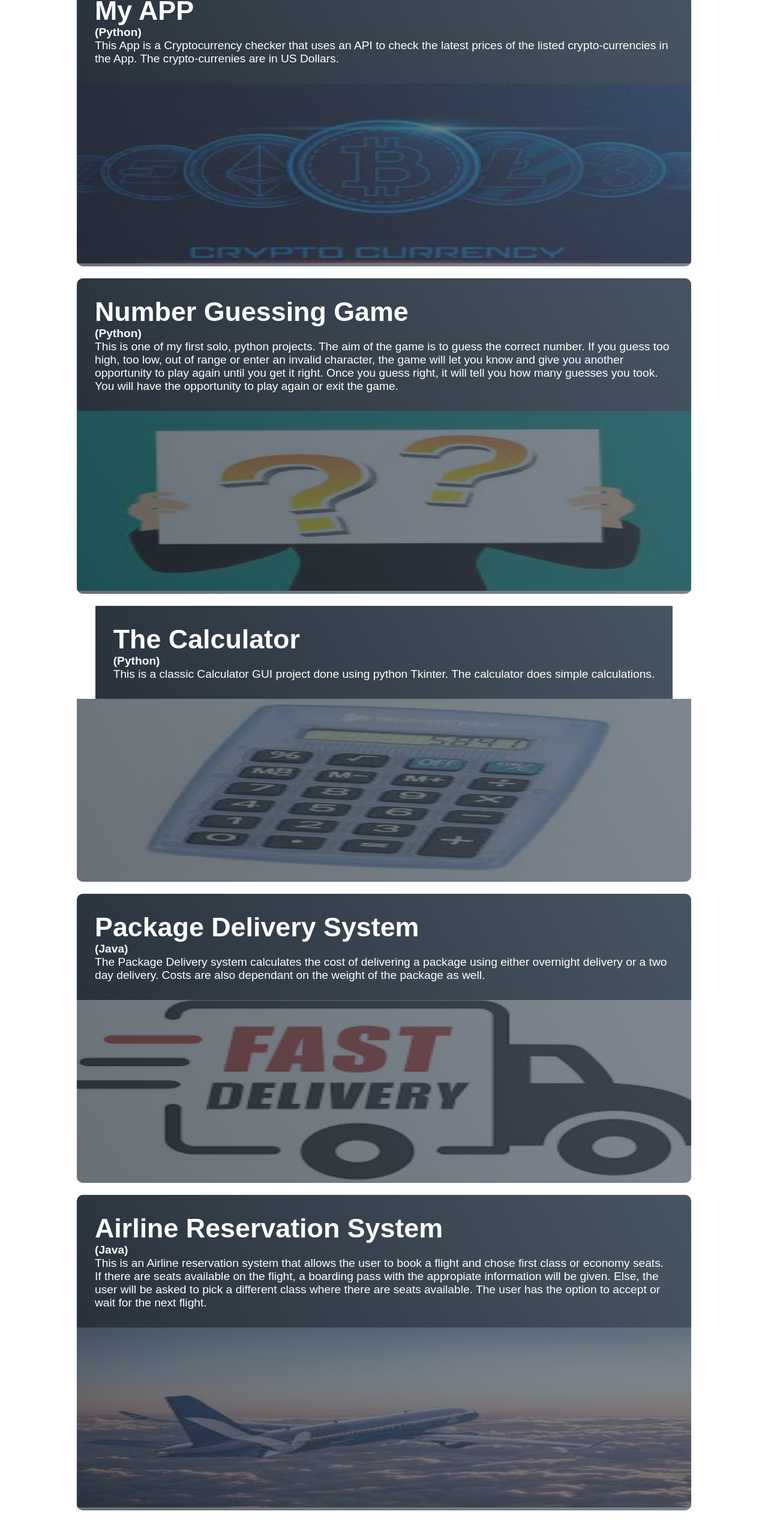
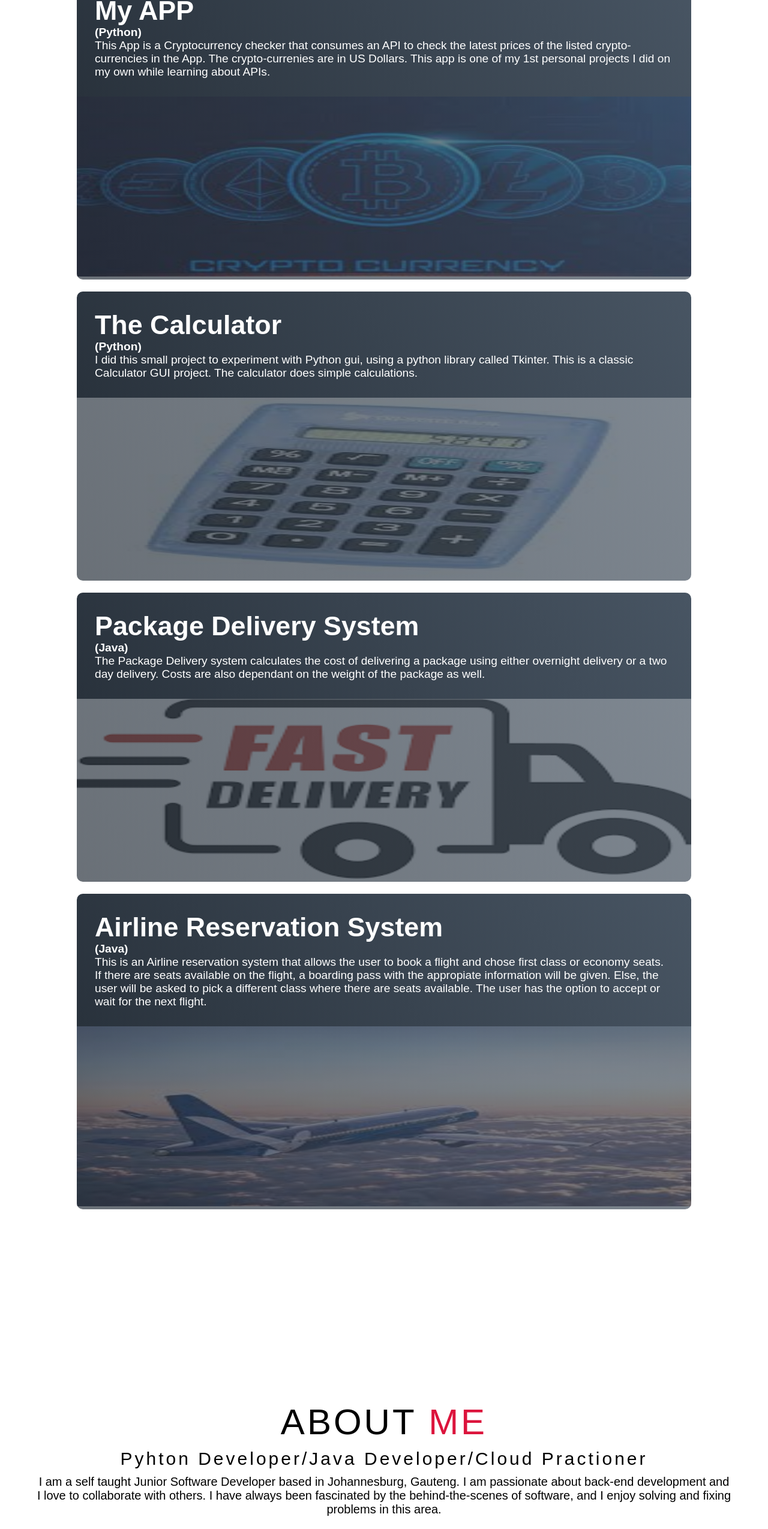
Before and after one commit to Tsholo-ku/portfolio, a plain HTML site: page index.html in a window 1280 px wide. Shown: the part 1227-3776 px from the top of the page at 60% size. Drawn offline with Linux system fonts and the light colour scheme.

Commit message:
added cv

```diff
--- a/index.html
+++ b/index.html
@@ -33,7 +33,7 @@
 
                         <h1 style="font-size:3.5vw;">My APP</h1>
                         <h4 style="font-size: 1.5vw;">(Python)</h4>
-                        <p>This App is a Cryptocurrency checker that uses an API to check the latest prices of the listed crypto-currencies in the App. The crypto-currenies are in US Dollars.</p>
+                        <p>This App is a Cryptocurrency checker that consumes an API to check the latest prices of the listed crypto-currencies in the App. The crypto-currenies are in US Dollars. This app is one of my 1st personal projects I did on my own while learning about APIs.</p>
 
                     </div>
                     <div class="project-img">
@@ -43,21 +43,9 @@
                 <div class="project-item">
                     <div class="project-info">
 
-                        <h1 style="font-size:3.5vw;">Number Guessing Game</h1>
-                        <h4 style="font-size: 1.5vw;">(Python)</h4>
-                        <p>This is one of my first solo, python projects. The aim of the game is to guess the correct number. If you guess too high, too low, out of range or enter an invalid character, the game will let you know and give you another opportunity to play again until you get it right. Once you guess right, it will tell you how many guesses you took. You will have the opportunity to play again or exit the game.</p>
-
-                    </div>
-                    <div class="project-img">
-                        <img src="img/number1.jpg" width="1100" height="300" alt="img">
-                    </div>
-                </div>
-                <div class="project-item">
-                    <div class="project-info">
-
                         <h1 style="font-size:3.5vw;">The Calculator</h1>
                         <h4 style="font-size: 1.5vw;">(Python)</h4>
-                        <p>This is a classic Calculator GUI project done using python Tkinter. The calculator does simple calculations.</p>
+                        <p>I did this small project to experiment with Python gui, using a python library called Tkinter. This is a classic Calculator GUI project. The calculator does simple calculations.</p>
                     </div>
                     <div class="project-img">
                         <img src="img/calculator.jpg" width="1100" height="300" alt="img">
@@ -100,8 +88,12 @@
             <div class="col-right">
                 <h1 class="section-title">ABOUT <span>ME</span></h1>
                 <h2>Pyhton Developer/Java Developer/Cloud Practioner</h2>
-                <p>I am a recent Software Developer bootcamp graduate. I am passionate about Python and Java (backend development), OOP in general and also cloud computing. I'm in continuous learning at this point in my life and I have found programming to be challenging yet exciting. I have some proficiency in Python, Java, AWS, HTML5 and CSS3. One of my strongest qualities is my willingness to learn and ability to ask for help. I plan on continuing to learn more tools and frameworks to further strengthen my programming capabilities and career.</p>
-                <a href="#" class="cta">Download Resume</a>
+                <p>I am a self taught Junior Software Developer based in Johannesburg, Gauteng. I am passionate about back-end development and I love to collaborate with others. I have always been fascinated by the behind-the-scenes of software, and I enjoy solving and fixing problems in this area.</p>
+                <p>My journey to become a Software Developer began when I won a one month Web Development course. Since then, I never stopped seeking other courses to further this new found love. I have since learned more Python libraries, HTML, CSS, testing, writing documentation, creating APIs, Django, obtained a AWS Cloud Practioner Certification and so much more. So far, I have 2 years experience in Python Development (including 1 year of learning) and I have managed to complete a 13 month internship at Xgile IT as a Junior Python Developer, which has given me a deep understanding of Software Development.</p>
+                <p>In my free time, I enjoy reading and completing crossword puzzles. I also like to attend meet-ups to meet other like-minded developers, and I am always looking for new ways to grow and expand my career network.</p>
+                <p>If you would like to get in touch with me, please feel free to download my resume or e-mail me at: <strong>kumalotsholo@gmail.com</strong></p>
+                <p>Thank you for visiting my website, and I look forward to connecting with you soon!</p>
+                <a href="docs/Tsholo.KumaloCV(new).pdf" class="cta">Download Resume</a>
             </div>
         </div>
     </section>
```
Also changed, not shown: 1 other file.
